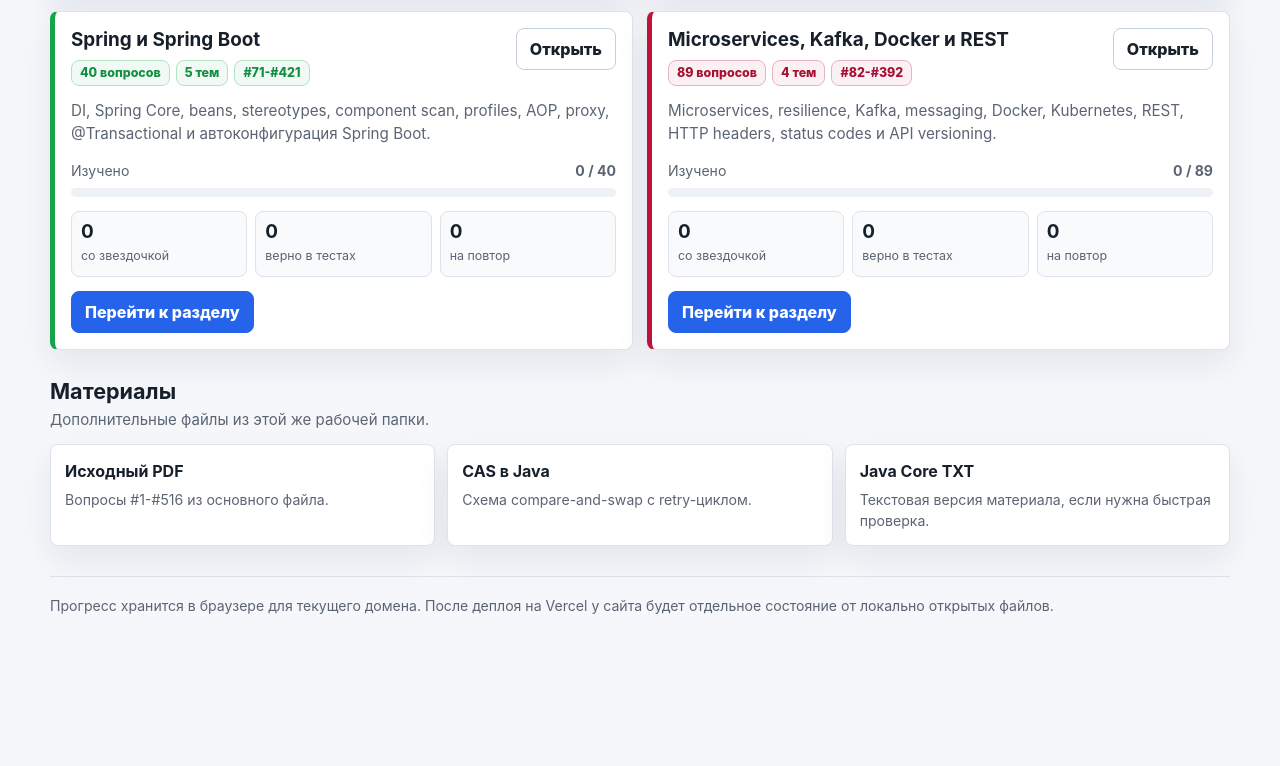
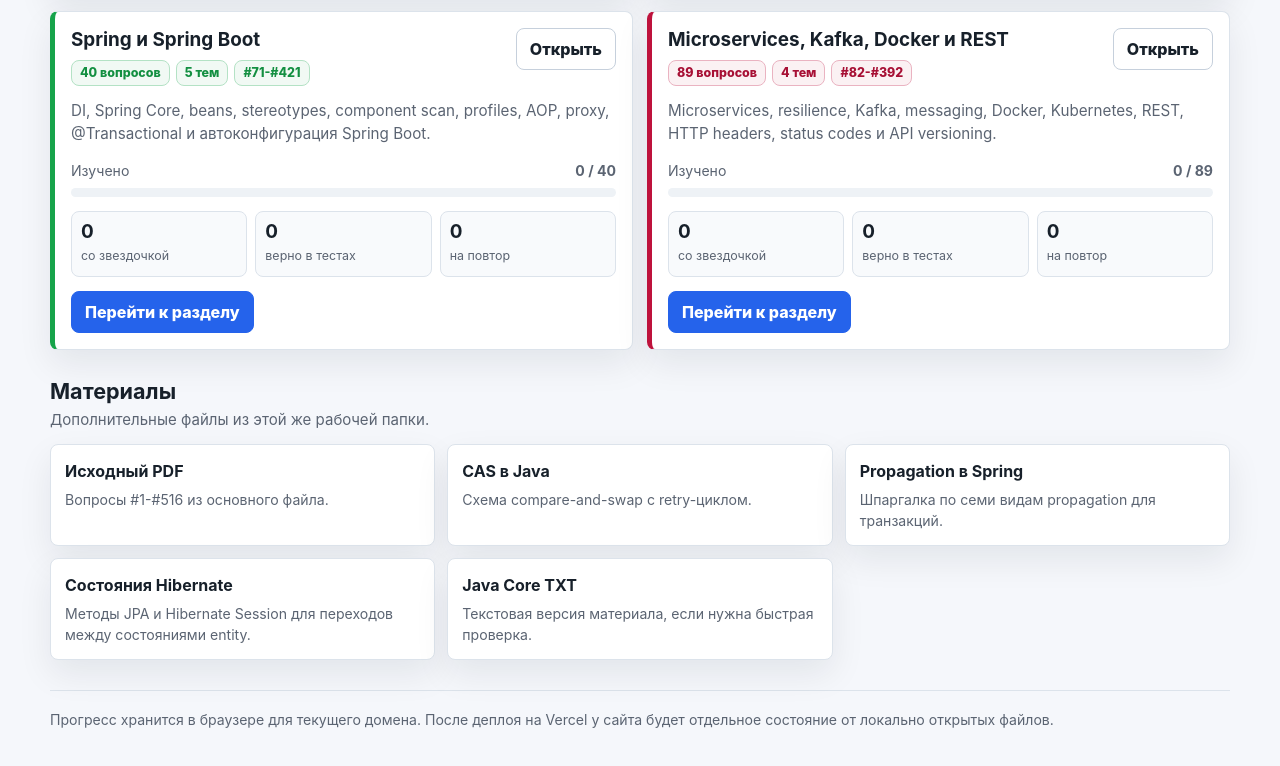
Before and after one commit to luh-twizzy-sources/interview, a plain HTML site: page index.html in a window 1280 px wide. Shown: the part 803-1569 px from the top of the page. Before the commit the page ends 1463 px from the top, so only its background shows below. Drawn offline with Linux system fonts and the light colour scheme.

Commit message:
feat: update prep materials

```diff
--- a/index.html
+++ b/index.html
@@ -421,6 +421,14 @@
           <strong>CAS в Java</strong>
           <span>Схема compare-and-swap с retry-циклом.</span>
         </a>
+        <a class="resource-link" href="Propagation_Types.png">
+          <strong>Propagation в Spring</strong>
+          <span>Шпаргалка по семи видам propagation для транзакций.</span>
+        </a>
+        <a class="resource-link" href="Методы перевода состояний в Hibernate.png">
+          <strong>Состояния Hibernate</strong>
+          <span>Методы JPA и Hibernate Session для переходов между состояниями entity.</span>
+        </a>
         <a class="resource-link" href="java_core_questions.txt">
           <strong>Java Core TXT</strong>
           <span>Текстовая версия материала, если нужна быстрая проверка.</span>
```
